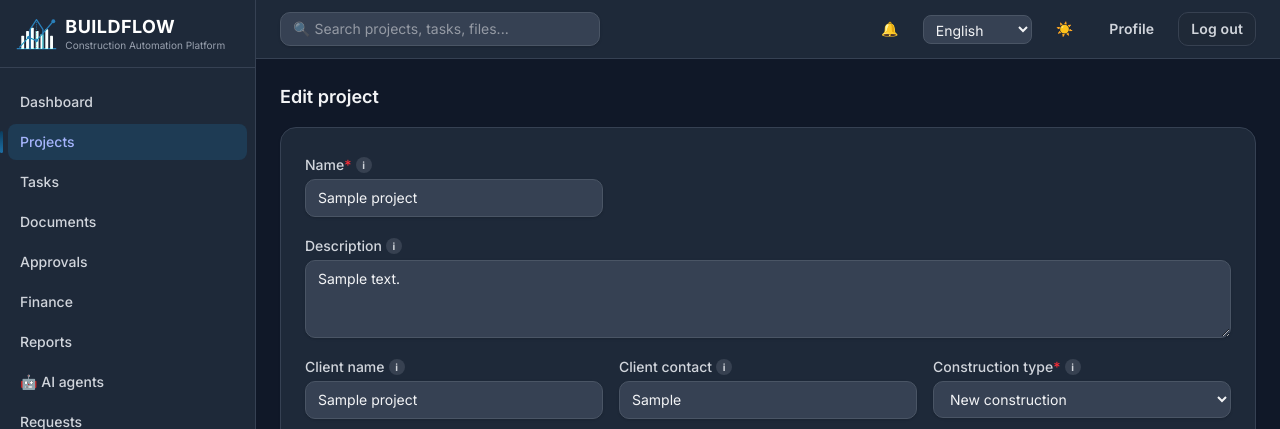
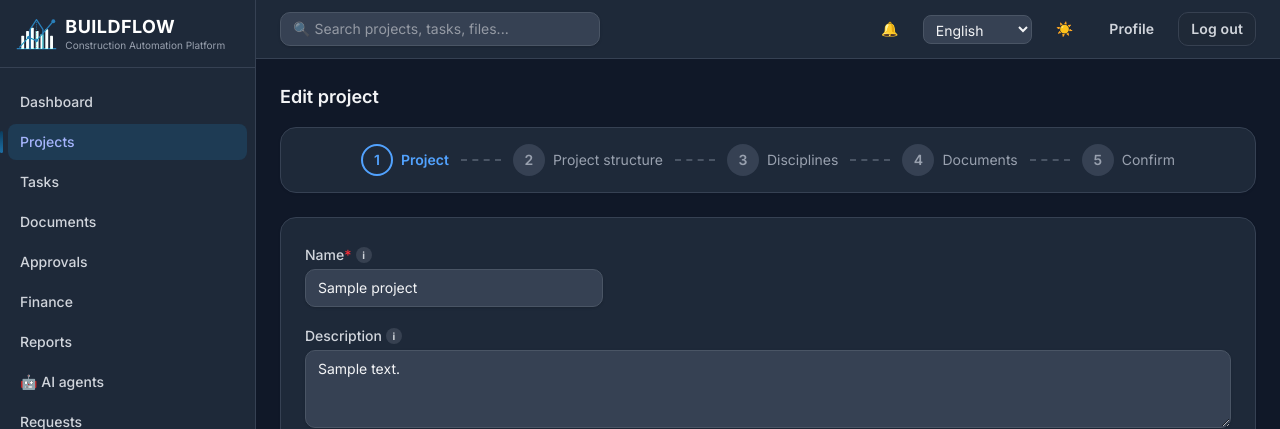
Before and after one commit to JahonKachok/AiPlatforma, a Django app: page /projects/00000000-0000-0000-0000-000000000001/edit/ in a window 1280 px wide. Shown: the top 429 px of the page. Run offline with Django 5.2, Linux system fonts and the light colour scheme; a user stored in the database is signed in; tables that the repository leaves empty hold one stand-in row (values such as "Sample post"); grey boxes marked "Sample" are stand-in pictures; data that the repository does not hold is empty; style sheets or scripts are compiled from the project's sources; parts of the project's set-up code (start-up, migrations or seed data) failed here and were passed over.

Commit message:
feat: Update project form and wizard to streamline project creation and editing

```diff
--- a/apps/projects/views.py
+++ b/apps/projects/views.py
@@ -191,7 +191,7 @@ def project_update(request, pk):
             if changes:
                 AuditLog.log(obj=project, action="updated", user=request.user, details=changes)
             messages.success(request, _("Project updated."))
-            return redirect("projects:detail", pk=project.pk)
+            return redirect("projects:wizard_subobjects", pk=project.pk)
     else:
         form = ProjectForm(instance=project)
     return render(request, "projects/project_form.html", {
@@ -560,7 +560,7 @@ def project_wizard_confirm(request, pk):
     documents = Document.objects.filter(project=project, doc_type__in=doc_type_keys)
     if request.method == "POST":
         AuditLog.log(obj=project, action="wizard_completed", user=request.user)
-        messages.success(request, _("Project created."))
+        messages.success(request, _("Project saved."))
         return redirect("projects:detail", pk=pk)
     return render(request, "projects/project_wizard_confirm.html", {
         "project": project, "documents": documents,
--- a/templates/projects/project_form.html
+++ b/templates/projects/project_form.html
@@ -7,7 +7,7 @@
   <style>#project-map { height: 320px; }</style>
 {% endblock %}
 {% block content %}
-{% if is_create %}{% include "projects/_wizard_steps.html" with active_step=1 %}{% endif %}
+{% include "projects/_wizard_steps.html" with active_step=1 %}
 <form method="post" class="card w-full space-y-4 p-6" {% if is_create %}data-draft-key="project-create-draft"{% endif %}>
   {% csrf_token %}
   <div class="grid grid-cols-1 gap-4 sm:grid-cols-2 lg:grid-cols-3">
@@ -45,7 +45,7 @@
     {% endfor %}
   </div>
   <div class="flex gap-3">
-    <button type="submit" class="btn btn-primary btn-md">{% if is_create %}{% trans "Continue" %}{% else %}{% trans "Save" %}{% endif %}</button>
+    <button type="submit" class="btn btn-primary btn-md">{% trans "Continue" %}</button>
     {% if project %}
       <a href="{% url 'projects:detail' project.pk %}" class="btn btn-secondary btn-md">{% trans "Cancel" %}</a>
     {% else %}
--- a/templates/projects/project_wizard_confirm.html
+++ b/templates/projects/project_wizard_confirm.html
@@ -49,7 +49,7 @@
 
   <div class="flex gap-3 pt-2">
     <a href="{% url 'projects:wizard_documents' project.pk %}" class="btn btn-secondary btn-md">{% trans "Back" %}</a>
-    <button type="submit" class="btn btn-primary btn-md">{% trans "Create project" %}</button>
+    <button type="submit" class="btn btn-primary btn-md">{% trans "Finish" %}</button>
   </div>
 </form>
 {% endblock %}
```
Also changed, not shown: apps/projects/tests.py (+16 -0 lines), locale/ru/LC_MESSAGES/django.po, locale/uz/LC_MESSAGES/django.po, 2 other files.
